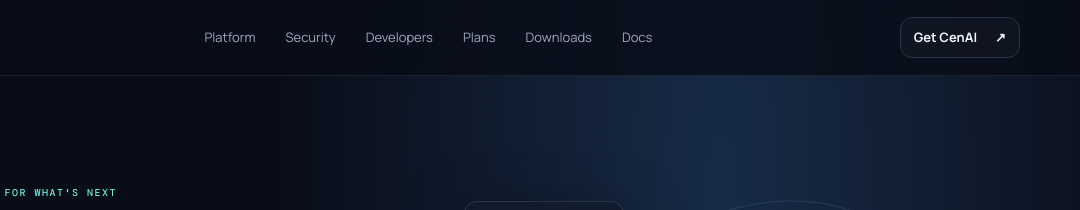
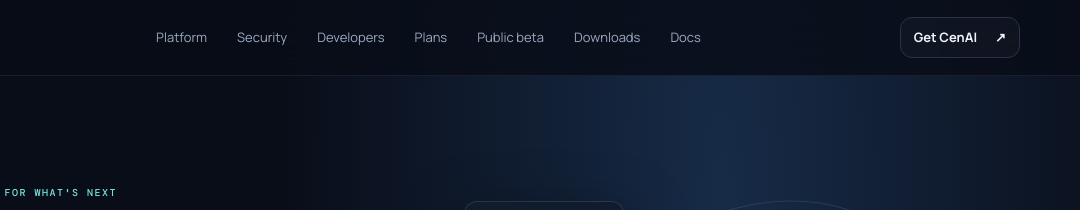
Before and after one commit to C4RL-DANIEL/CenAi, a plain HTML site: page website/index.html in a window 1280 px wide. Shown: the top 210 px of the page, 200-1280 px from the left. Drawn offline with nearby package versions, Linux system fonts and the light colour scheme.

Commit message:
feat(website): link public beta program

```diff
--- a/website/index.html
+++ b/website/index.html
@@ -6,7 +6,7 @@
   <title>CenAI — Your AI workspace, connected</title><link rel="stylesheet" href="/styles.css">
 </head>
 <body>
-<header class="topbar"><a class="brand" href="#home"><span class="brand-mark">C</span><span>CenAI</span></a><nav aria-label="Main navigation"><a href="#platform">Platform</a><a href="#security">Security</a><a href="#developers">Developers</a><a href="#plans">Plans</a><a href="/updates.html">Downloads</a><a href="/api.html">Docs</a></nav><a class="button button-small button-quiet" href="/updates.html">Get CenAI <span>↗</span></a><button class="menu-toggle" aria-label="Open navigation" aria-expanded="false">☰</button></header>
+<header class="topbar"><a class="brand" href="#home"><span class="brand-mark">C</span><span>CenAI</span></a><nav aria-label="Main navigation"><a href="#platform">Platform</a><a href="#security">Security</a><a href="#developers">Developers</a><a href="#plans">Plans</a><a href="/beta">Public beta</a><a href="/updates.html">Downloads</a><a href="/api.html">Docs</a></nav><a class="button button-small button-quiet" href="/updates.html">Get CenAI <span>↗</span></a><button class="menu-toggle" aria-label="Open navigation" aria-expanded="false">☰</button></header>
 <main id="home">
 <section class="hero wrap"><div class="hero-copy"><div class="eyebrow"><span class="pulse"></span> THE AI WORKSPACE FOR WHAT'S NEXT</div><h1>One brain.<br><span class="gradient-text">Every possibility.</span></h1><p class="lead">Bring models, agents, projects, knowledge, and your Android workflow together in one secure, user-controlled workspace.</p><div class="hero-actions"><a class="button button-primary" href="/updates.html">Get CenAI <span>→</span></a><a class="button button-quiet" href="#developers">Explore the API</a></div><div class="trust-row"><span>✦ Local-first foundations</span><span>◈ User-approved actions</span><span>⌁ Multi-provider by design</span></div></div><div class="hero-art" aria-label="CenAI workspace preview"><div class="orbit orbit-one"></div><div class="orbit orbit-two"></div><div class="core"><span class="core-glyph">C</span><span class="core-label">CenAI BRAIN</span><span class="core-status"><i></i> Ready to assist</span></div><div class="float-card card-model"><small>MODEL ROUTER</small><b>Best fit for task</b><span>Quality · speed · cost</span></div><div class="float-card card-agent"><small>AGENT TEAM</small><b>Research → Review</b><span>Approval required</span></div><div class="float-card card-device"><small>DEVICE AGENT</small><b>Android assistance</b><span>Permission controlled</span></div></div></section>
 <section class="metrics wrap"><div><b>01</b><span>One connected workspace</span></div><div><b>02</b><span>Models from multiple providers</span></div><div><b>03</b><span>Human approval by default</span></div><div><b>04</b><span>Security built in</span></div></section>
```
